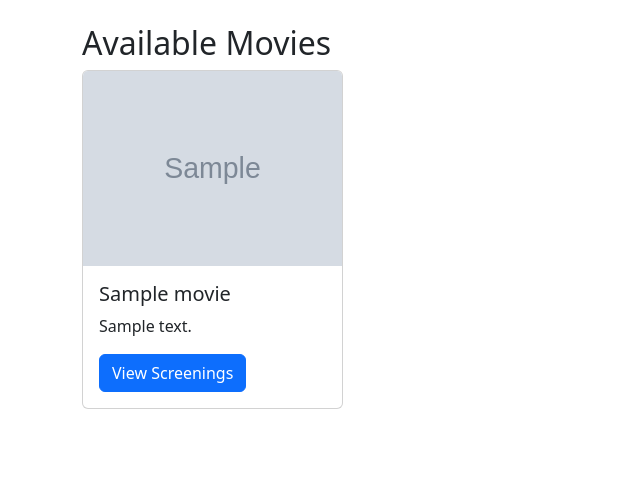
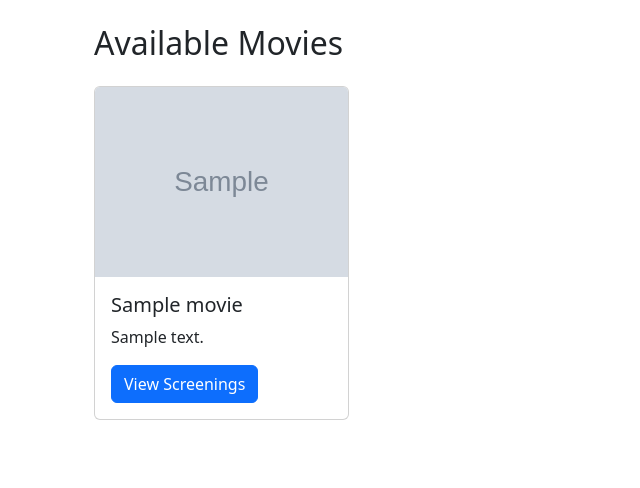
Before and after one commit to ketoprakmaster/Django-web-app-cinema, a Django app: page / in a window 1280 px wide. Shown: the part 56-544 px from the top of the page, without its empty margins (0-640 px from the left). Run offline with Django 5.2, Linux system fonts and the light colour scheme; tables that the repository leaves empty hold one stand-in row (values such as "Sample post"); grey boxes marked "Sample" are stand-in pictures; some libraries are stand-ins or nearby versions.

Commit message:
tweaks view templates

```diff
--- a/cinema_booking/booking/templates/booking/base.html
+++ b/cinema_booking/booking/templates/booking/base.html
@@ -7,7 +7,7 @@
     {% load static %}
     <link rel="icon" type="image/svg" href="{% static 'icon/favicon.svg' %}">
     <!-- Bootstrap CSS -->
-    <link href="https://cdn.jsdelivr.net/npm/bootstrap@5.3.3/dist/css/bootstrap.min.css" rel="stylesheet" integrity="sha384-QWTKZyjpPEjISv5WaRU9OFeRpok6YctnYmDr5pNlyT2bRjXh0JMhjY6hW+ALEwIH" crossorigin="anonymous">
+    <link href="{% static 'css/bootstrap.css' %}" rel="stylesheet">
   </head>
 <body>
 
@@ -67,11 +67,10 @@
   {% endfor %}
 
 
-    <div class="container mt-4">
+    <div class="container p-4">
         {% block content %}{% endblock %}
     </div>
     <!-- Bootstrap JS and dependencies -->
-    <script src="https://cdn.jsdelivr.net/npm/@popperjs/core@2.11.8/dist/umd/popper.min.js" integrity="sha384-I7E8VVD/ismYTF4hNIPjVp/Zjvgyol6VFvRkX/vR+Vc4jQkC+hVqc2pM8ODewa9r" crossorigin="anonymous"></script>
-    <script src="https://cdn.jsdelivr.net/npm/bootstrap@5.3.3/dist/js/bootstrap.min.js" integrity="sha384-0pUGZvbkm6XF6gxjEnlmuGrJXVbNuzT9qBBavbLwCsOGabYfZo0T0to5eqruptLy" crossorigin="anonymous"></script>
+    <script src="{% static 'js/bootstrap.bundle.js' %}"></script>
 </body>
 </html>
--- a/cinema_booking/booking/templates/booking/movies.html
+++ b/cinema_booking/booking/templates/booking/movies.html
@@ -3,7 +3,13 @@
 {% block title %}Movies{% endblock %}
 {% load static %}
 {% block content %}
-<h2>Available Movies</h2>
+
+{% if page_obj %}
+<h2 class="mb-4">Available Movies</h2>
+{% else %}
+<h2>No Movie Available</h2>
+{% endif %}
+
 <div class="row d-flex">
     {% for movie in page_obj %}
     <div class="col-md-3 mb-3 d-flex">
@@ -23,24 +29,21 @@
         </div>
     </div>
     {% endfor %}
-</div>
-
+</div> {% if page_obj.paginator.num_pages > 1 %}
 <nav class="pagination mt-5">
     <ul class="pagination">
         {% if page_obj.has_previous %}
             <li class="page-item"><a class="page-link" href="?page=1">&laquo; first</a></li>
             <li class="page-item"><a class="page-link" href="?page={{ page_obj.previous_page_number }}">previous</a></li>
         {% endif %}
-        {% if page_obj.index %}
         <li class="page-item active">
-            <a class="page-link" href="#">{{ page_obj.index }} <span class="sr-only"></span></a>
+            <a class="page-link" href="#">{{ page_obj.number }} <span class="sr-only"></span></a>
         </li>
-        {% endif %}
         {% if page_obj.has_next %}
         <li class="page-item"><a class="page-link" href="?page={{ page_obj.next_page_number }}">next</a></li>
-        <li class="page-item"><a class="page-link" href="?page={{ page_obj.paginator.num_pages }}">last</a></li>
+        <li class="page-item"><a class="page-link" href="?page={{ page_obj.paginator.num_pages }}">last &raquo;</a></li>
         {% endif %}
     </spaul>
-</nav>
+</nav> {% endif %}
 
 {% endblock %}
--- a/cinema_booking/booking/templates/booking/seats.html
+++ b/cinema_booking/booking/templates/booking/seats.html
@@ -8,9 +8,9 @@
 <p>Screening Time: {{ screening.screening_time }}</p>
 <p>Cinema Hall: {{ screening.cinema_hall }}</p>
 
-<div class="d-flex flex-wrap p-2 center">
+<div class="d-flex flex-wrap">
     {% for seat in seats %}
-    <div class="col-6 col-sm-2 mb-3 p-2" style="width: 100px; min-width: 200px">
+    <div class="col-6 col-sm-2 mb-3 p-2" style="width: 120px; min-width: 140px">
         <form action="{% url 'book_tickets' seat.id %}">
             <div class="w-100 card p-3">
                 <p class="text-secondary text-center">Seat Number: {{ seat.seat_number }}</p>
```
